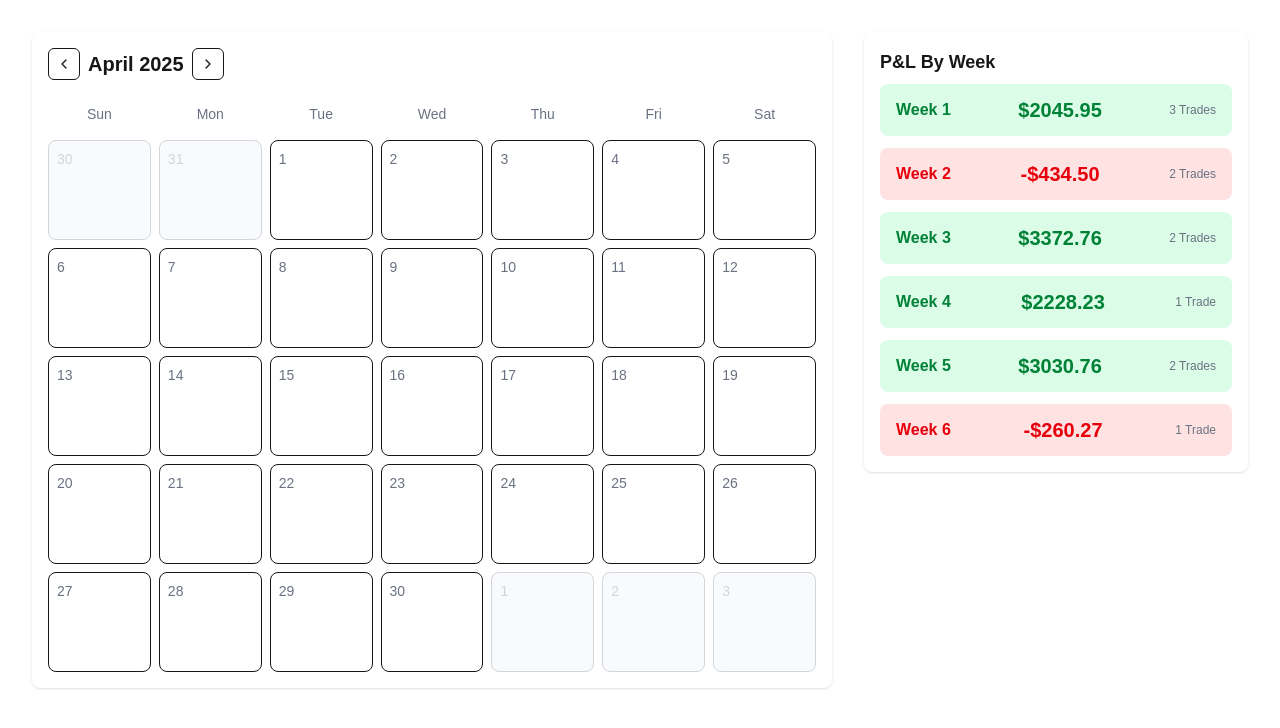
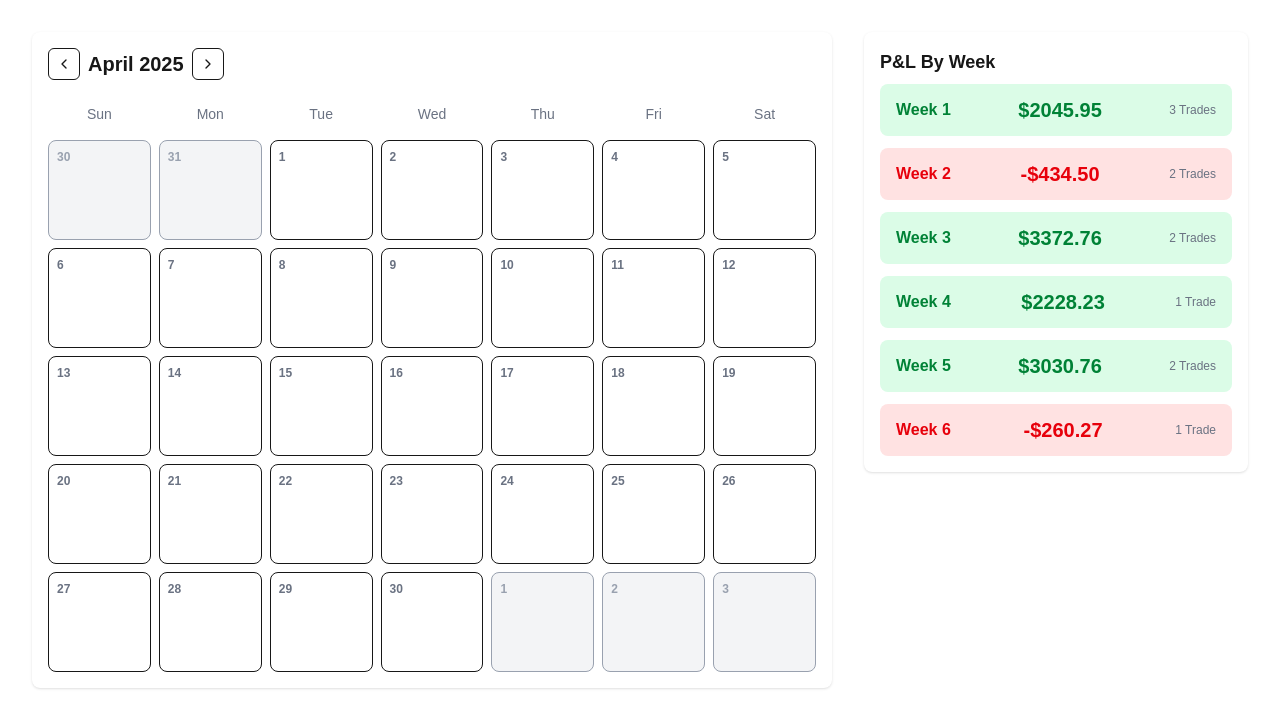
Before and after one commit to Tobikun11-Arch/Trader-system, a Next.js app in the folder frontend/: page /pnl-journal in a window 1280 px wide. Both pictures are taken after a click on the button 64 px from the left and 64 px from the top of the page. Shown: the top 728 px of the page. Built offline with nearby package versions, Linux system fonts and the light colour scheme.

Commit message:
clean ui for box calendar

```diff
--- a/frontend/src/components/features/pnl-journal/AddTradeModal.tsx
+++ b/frontend/src/components/features/pnl-journal/AddTradeModal.tsx
@@ -53,10 +53,14 @@ export const AddTradeModal: React.FC<AddTradeModalProps> = ({
               </Label>
               <Input
                 id="trades"
-                type="number"
-                min="1"
+                type="text"
+                inputMode="numeric"
+                pattern="^[0-9]*$"
                 value={trades}
-                onChange={e => setTrades(parseInt(e.target.value) || 1)}
+                onChange={e => {
+                  const val = e.target.value.replace(/[^0-9]/g, '');
+                  setTrades(val ? parseInt(val) : 1);
+                }}
                 className="col-span-3"
               />
             </div>
@@ -66,10 +70,18 @@ export const AddTradeModal: React.FC<AddTradeModalProps> = ({
               </Label>
               <Input
                 id="pnl"
-                type="number"
-                step="0.01"
+                type="text"
+                inputMode="decimal"
+                pattern="^-?\d*(\.\d*)?$"
                 value={pnl}
-                onChange={e => setPnl(e.target.value)}
+                onChange={e => {
+                  let val = e.target.value.replace(/[^0-9.-]/g, '');
+                  val = val.replace(/(?!^)-/g, '');
+                  const parts = val.split('.');
+                  if (parts.length > 2)
+                    val = parts[0] + '.' + parts.slice(1).join('');
+                  setPnl(val);
+                }}
                 className="col-span-3"
                 placeholder="Enter P&L amount"
                 required
--- a/frontend/src/components/features/pnl-journal/PNLCalendar.tsx
+++ b/frontend/src/components/features/pnl-journal/PNLCalendar.tsx
@@ -221,6 +221,14 @@ export const PNLCalendar: React.FC = () => {
             '0'
           )}-${String(day).padStart(2, '0')}`;
           const trade = tradeData[dateStr] || null;
+          let bgColor = '';
+          if (isCurrentMonth && trade) {
+            bgColor = trade.pnl < 0 ? 'bg-red-100' : 'bg-green-100';
+          } else if (!isCurrentMonth) {
+            bgColor = 'bg-gray-100';
+          } else {
+            bgColor = 'bg-white';
+          }
           return (
             <div
               key={i}
@@ -228,11 +236,12 @@ export const PNLCalendar: React.FC = () => {
                 if (isCurrentMonth) handleDateClick(dateStr);
               }}
               className={`
-                min-h-[100px] p-2 border rounded-lg
+                min-h-[100px] p-2 border rounded-lg flex flex-col items-start justify-start
+                ${bgColor}
                 ${
                   isCurrentMonth
-                    ? 'cursor-pointer bg-white hover:bg-gray-50'
-                    : 'bg-gray-50 text-gray-300'
+                    ? 'cursor-pointer hover:bg-gray-50'
+                    : 'text-gray-400'
                 }
                 ${
                   isCurrentMonth && trade?.pnl
@@ -244,20 +253,29 @@ export const PNLCalendar: React.FC = () => {
               `}
             >
               <div
-                className={`text-sm ${
-                  isCurrentMonth ? 'text-gray-500' : 'text-gray-300'
+                className={`text-xs font-semibold mb-1 ${
+                  isCurrentMonth ? 'text-gray-500' : 'text-gray-400'
                 }`}
               >
                 {day}
               </div>
               {isCurrentMonth && trade && (
-                <div
-                  className={`text-sm font-medium ${
-                    trade.pnl >= 0 ? 'text-green-600' : 'text-red-500'
-                  }`}
-                >
-                  {trade.pnl}
-                </div>
+                <>
+                  <div
+                    className={`text-xl font-bold mb-1 ${
+                      trade.pnl >= 0 ? 'text-green-600' : 'text-red-500'
+                    }`}
+                  >
+                    {trade.pnl < 0 ? '-' : ''}$
+                    {Math.abs(trade.pnl).toLocaleString(undefined, {
+                      minimumFractionDigits: 2,
+                      maximumFractionDigits: 2
+                    })}
+                  </div>
+                  <div className="text-xs text-gray-700 font-semibold">
+                    {trade.trades} trades
+                  </div>
+                </>
               )}
             </div>
           );
```
Also changed, not shown: frontend/src/styles/globals.css (added, +10 -0 lines).
